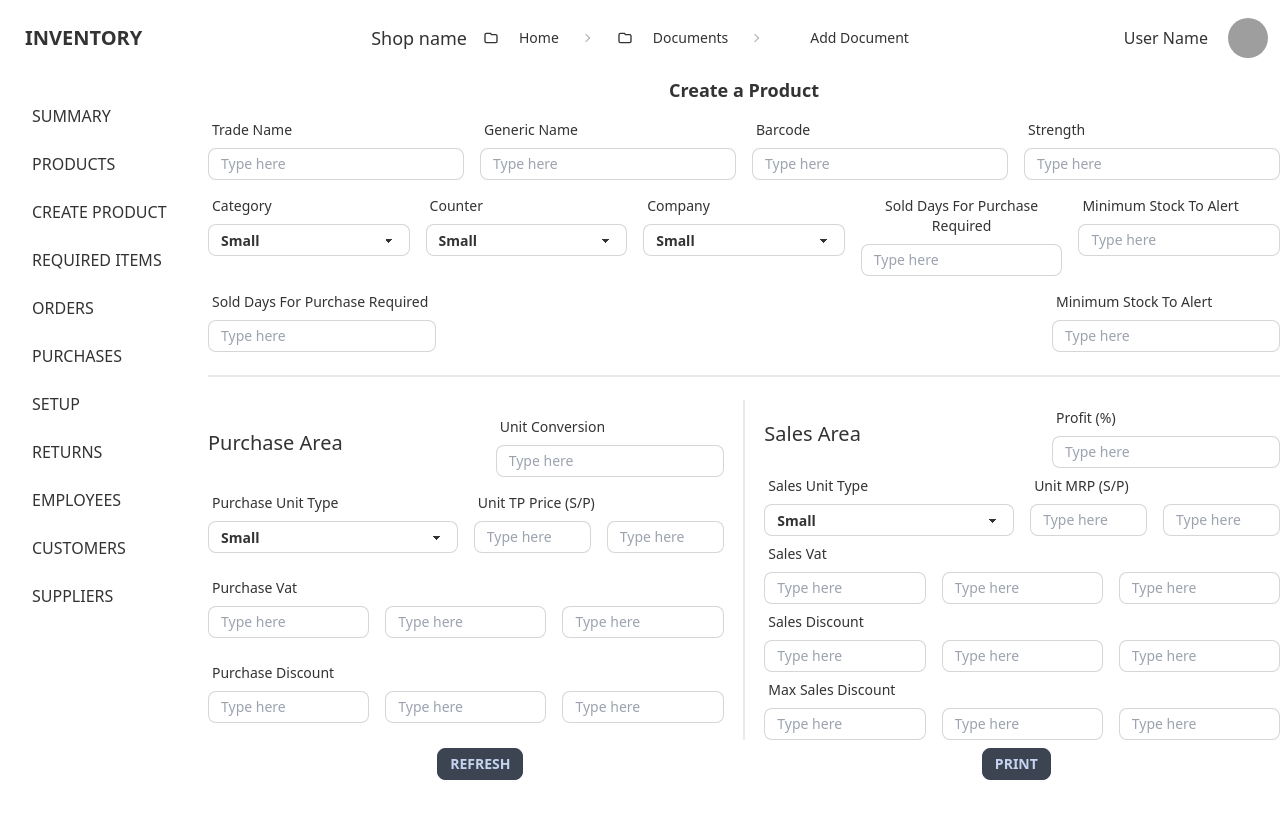
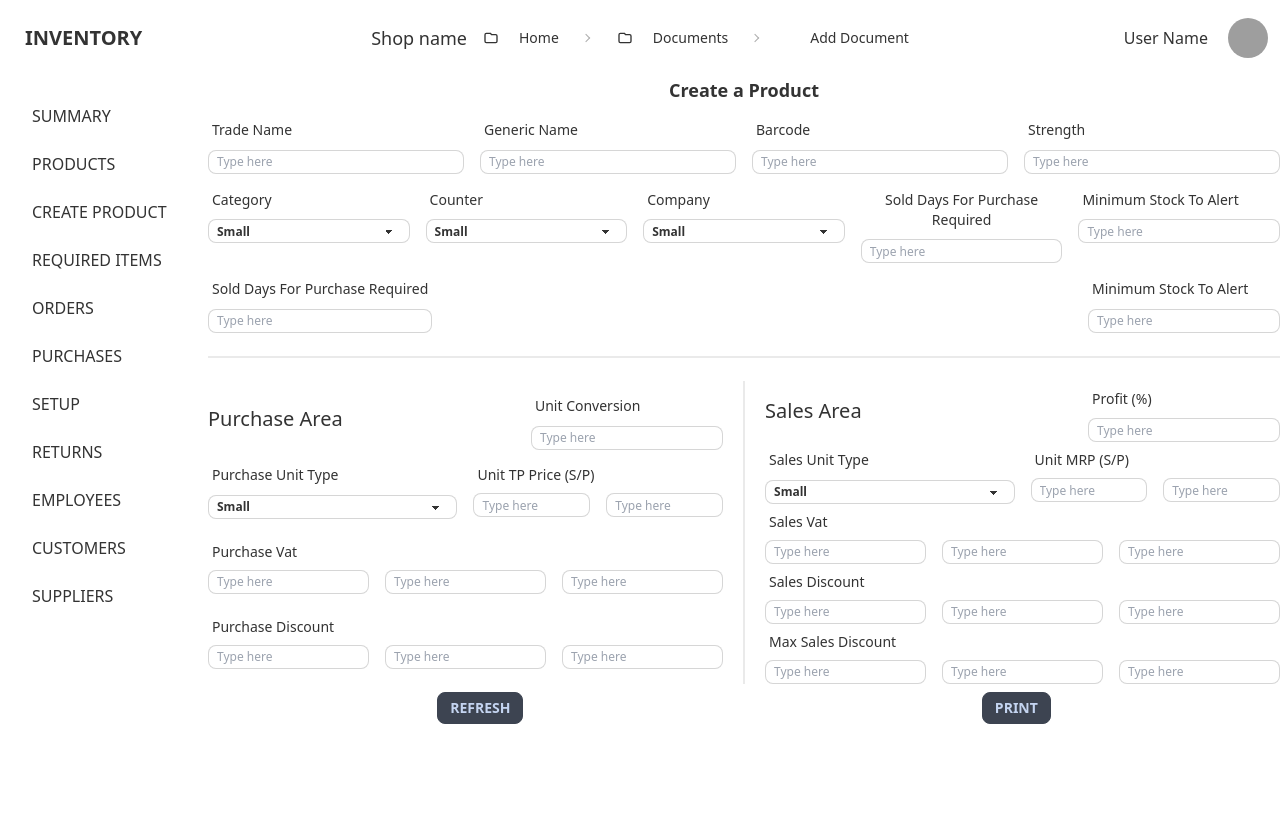
Before and after one commit to nDevers/inventory-management-system, a React (Create React App) app: page /dashboard/create-product in a window 1280 px wide. Shown: the top 818 px of the page. Built offline with nearby package versions, Linux system fonts and the light colour scheme; grey boxes are pictures that could not be loaded.

Commit message:
create product text and select is small

```diff
--- a/src/App.js
+++ b/src/App.js
@@ -25,8 +25,9 @@ import Returns from './Pages/Dashboard/Returns';
 import Employees from './Pages/Dashboard/Employees';
 import Customers from './Pages/Dashboard/Customers';
 import Suppliers from './Pages/Dashboard/Suppliers';
-import Setup from './Pages/Dashboard/Setup';
+import Setup from './Pages/Dashboard/Setup/Setup';
 import CreateProduct from './Pages/Dashboard/Products/CreateProduct';
+import SetupCategories from './Pages/Dashboard/Setup/SetupCategories';
 
 function App() {
   return (
@@ -57,6 +58,7 @@ function App() {
           <Route path='employees' element={<Employees />} />
           <Route path='customers' element={<Customers />} />
           <Route path='suppliers' element={<Suppliers />} />
+          <Route path='setup-category' element={<SetupCategories />} />
         </Route>
         <Route path="*" element={<NotFound />} />
       </Routes>
--- a/src/pages/Dashboard/Products/CreateProduct.js
+++ b/src/pages/Dashboard/Products/CreateProduct.js
@@ -10,28 +10,28 @@ const CreateProduct = () => {
                     <label class="label">
                         <span class="label-text">Trade Name</span>
                     </label>
-                    <input type="text" placeholder="Type here" class="input input-sm input-bordered w-full max-w-xs" />
+                    <input type="text" placeholder="Type here" class="input input-xs input-bordered w-full max-w-xs" />
                 </div>
 
                 <div>
                     <label class="label">
                         <span class="label-text">Generic Name</span>
                     </label>
-                    <input type="text" placeholder="Type here" class="input input-sm input-bordered w-full max-w-xs" />
+                    <input type="text" placeholder="Type here" class="input input-xs input-bordered w-full max-w-xs" />
                 </div>
 
                 <div>
                     <label class="label">
                         <span class="label-text">Barcode</span>
                     </label>
-                    <input type="text" placeholder="Type here" class="input input-sm input-bordered w-full max-w-xs" />
+                    <input type="text" placeholder="Type here" class="input input-xs input-bordered w-full max-w-xs" />
                 </div>
 
                 <div className="div">
                     <label class="label">
                         <span class="label-text">Strength</span>
                     </label>
-                    <input type="text" placeholder="Type here" class="input input-sm input-bordered w-full max-w-xs" />
+                    <input type="text" placeholder="Type here" class="input input-xs input-bordered w-full max-w-xs" />
                 </div>
             </div>
 
@@ -40,7 +40,7 @@ const CreateProduct = () => {
                     <label class="label">
                         <span class="label-text">Category</span>
                     </label>
-                    <select class="select select-bordered select-sm w-full max-w-xs">
+                    <select class="select select-bordered select-xs w-full max-w-xs">
                         <option disabled selected>Small</option>
                         <option>Small Apple</option>
                         <option>Small Orange</option>
@@ -52,7 +52,7 @@ const CreateProduct = () => {
                     <label class="label">
                         <span class="label-text">Counter</span>
                     </label>
-                    <select class="select select-bordered select-sm w-full max-w-xs">
+                    <select class="select select-bordered select-xs w-full max-w-xs">
                         <option disabled selected>Small</option>
                         <option>Small Apple</option>
                         <option>Small Orange</option>
@@ -64,7 +64,7 @@ const CreateProduct = () => {
                     <label class="label">
                         <span class="label-text">Company</span>
                     </label>
-                    <select class="select select-bordered select-sm w-full max-w-xs">
+                    <select class="select select-bordered select-xs w-full max-w-xs">
                         <option disabled selected>Small</option>
                         <option>Small Apple</option>
                         <option>Small Orange</option>
@@ -76,14 +76,14 @@ const CreateProduct = () => {
                     <label class="label">
                         <span class="label-text">Sold Days For Purchase Required</span>
                     </label>
-                    <input type="text" placeholder="Type here" class="input input-sm input-bordered w-full max-w-xs" />
+                    <input type="text" placeholder="Type here" class="input input-xs input-bordered w-full max-w-xs" />
                 </div>
 
                 <div>
                     <label class="label">
                         <span class="label-text">Minimum Stock To Alert</span>
                     </label>
-                    <input type="text" placeholder="Type here" class="input input-sm input-bordered w-full max-w-xs" />
+                    <input type="text" placeholder="Type here" class="input input-xs input-bordered w-full max-w-xs" />
                 </div>
             </div>
 
@@ -92,14 +92,14 @@ const CreateProduct = () => {
                     <label class="label">
                         <span class="label-text">Sold Days For Purchase Required</span>
                     </label>
-                    <input type="text" placeholder="Type here" class="input input-sm input-bordered w-full max-w-xs" />
+                    <input type="text" placeholder="Type here" class="input input-xs input-bordered w-full max-w-xs" />
                 </div>
 
                 <div>
                     <label class="label">
                         <span class="label-text">Minimum Stock To Alert</span>
                     </label>
-                    <input type="text" placeholder="Type here" class="input input-sm input-bordered w-full max-w-xs" />
+                    <input type="text" placeholder="Type here" class="input input-xs input-bordered w-full max-w-xs" />
                 </div>
             </div>
 
@@ -113,7 +113,7 @@ const CreateProduct = () => {
                             <label class="label">
                                 <span class="label-text">Unit Conversion</span>
                             </label>
-                            <input type="text" placeholder="Type here" class="input input-sm input-bordered w-full max-w-xs" />
+                            <input type="text" placeholder="Type here" class="input input-xs input-bordered w-full max-w-xs" />
                         </div>
                     </div>
 
@@ -122,7 +122,7 @@ const CreateProduct = () => {
                             <label class="label">
                                 <span class="label-text">Purchase Unit Type</span>
                             </label>
-                            <select class="select select-bordered select-sm w-full max-w-xs">
+                            <select class="select select-bordered select-xs w-full max-w-xs">
                                 <option disabled selected>Small</option>
                                 <option>Small Apple</option>
                                 <option>Small Orange</option>
@@ -135,8 +135,8 @@ const CreateProduct = () => {
                                 <span class="label-text">Unit TP Price (S/P)</span>
                             </label>
                             <div className='flex justify-between gap-4'>
-                                <input type="text" placeholder="Type here" class="input input-sm input-bordered w-full" />
-                                <input type="text" placeholder="Type here" class="input input-sm input-bordered w-full" />
+                                <input type="text" placeholder="Type here" class="input input-xs input-bordered w-full" />
+                                <input type="text" placeholder="Type here" class="input input-xs input-bordered w-full" />
                             </div>
                         </div>
                     </div>
@@ -146,9 +146,9 @@ const CreateProduct = () => {
                             <span class="label-text">Purchase Vat</span>
                         </label>
                         <div className="grid grid-cols-3 gap-4">
-                            <input type="text" placeholder="Type here" class="input input-sm input-bordered max-w-xs" />
-                            <input type="text" placeholder="Type here" class="input input-sm input-bordered w-full" />
-                            <input type="text" placeholder="Type here" class="input input-sm input-bordered w-full" />
+                            <input type="text" placeholder="Type here" class="input input-xs input-bordered max-w-xs" />
+                            <input type="text" placeholder="Type here" class="input input-xs input-bordered w-full" />
+                            <input type="text" placeholder="Type here" class="input input-xs input-bordered w-full" />
                         </div>
                     </div>
 
@@ -157,9 +157,9 @@ const CreateProduct = () => {
                             <span class="label-text">Purchase Discount</span>
                         </label>
                         <div className="grid grid-cols-3 gap-4">
-                            <input type="text" placeholder="Type here" class="input input-sm input-bordered max-w-xs" />
-                            <input type="text" placeholder="Type here" class="input input-sm input-bordered w-full" />
-                            <input type="text" placeholder="Type here" class="input input-sm input-bordered w-full" />
+                            <input type="text" placeholder="Type here" class="input input-xs input-bordered max-w-xs" />
+                            <input type="text" placeholder="Type here" class="input input-xs input-bordered w-full" />
+                            <input type="text" placeholder="Type here" class="input input-xs input-bordered w-full" />
                         </div>
                     </div>
                 </div>
@@ -171,7 +171,7 @@ const CreateProduct = () => {
                             <label class="label">
                                 <span class="label-text">Profit (%)</span>
                             </label>
-                            <input type="text" placeholder="Type here" class="input input-sm input-bordered w-full max-w-xs" />
+                            <input type="text" placeholder="Type here" class="input input-xs input-bordered w-full max-w-xs" />
                         </div>
                     </div>
 
@@ -180,7 +180,7 @@ const CreateProduct = () => {
                             <label class="label">
                                 <span class="label-text">Sales Unit Type</span>
                             </label>
-                            <select class="select select-bordered select-sm w-full max-w-xs">
+                            <select class="select select-bordered select-xs w-full max-w-xs">
                                 <option disabled selected>Small</option>
                                 <option>Small Apple</option>
                                 <option>Small Orange</option>
@@ -193,8 +193,8 @@ const CreateProduct = () => {
                                 <span class="label-text">Unit MRP (S/P)</span>
                             </label>
                             <div className='flex justify-between gap-4'>
-                                <input type="text" placeholder="Type here" class="input input-sm input-bordered w-full" />
-                                <input type="text" placeholder="Type here" class="input input-sm input-bordered w-full" />
+                                <input type="text" placeholder="Type here" class="input input-xs input-bordered w-full" />
+                                <input type="text" placeholder="Type here" class="input input-xs input-bordered w-full" />
                             </div>
                         </div>
                     </div>
@@ -204,9 +204,9 @@ const CreateProduct = () => {
                             <span class="label-text">Sales Vat</span>
                         </label>
                         <div className="grid grid-cols-3 gap-4">
-                            <input type="text" placeholder="Type here" class="input input-sm input-bordered max-w-xs" />
-                            <input type="text" placeholder="Type here" class="input input-sm input-bordered w-full" />
-                            <input type="text" placeholder="Type here" class="input input-sm input-bordered w-full" />
+                            <input type="text" placeholder="Type here" class="input input-xs input-bordered max-w-xs" />
+                            <input type="text" placeholder="Type here" class="input input-xs input-bordered w-full" />
+                            <input type="text" placeholder="Type here" class="input input-xs input-bordered w-full" />
                         </div>
                     </div>
 
@@ -215,9 +215,9 @@ const CreateProduct = () => {
                             <span class="label-text">Sales Discount</span>
                         </label>
                         <div className="grid grid-cols-3 gap-4">
-                            <input type="text" placeholder="Type here" class="input input-sm input-bordered max-w-xs" />
-                            <input type="text" placeholder="Type here" class="input input-sm input-bordered w-full" />
-                            <input type="text" placeholder="Type here" class="input input-sm input-bordered w-full" />
+                            <input type="text" placeholder="Type here" class="input input-xs input-bordered max-w-xs" />
+                            <input type="text" placeholder="Type here" class="input input-xs input-bordered w-full" />
+                            <input type="text" placeholder="Type here" class="input input-xs input-bordered w-full" />
                         </div>
                     </div>
 
@@ -226,9 +226,9 @@ const CreateProduct = () => {
                             <span class="label-text">Max Sales Discount</span>
                         </label>
                         <div className="grid grid-cols-3 gap-4">
-                            <input type="text" placeholder="Type here" class="input input-sm input-bordered max-w-xs" />
-                            <input type="text" placeholder="Type here" class="input input-sm input-bordered w-full" />
-                            <input type="text" placeholder="Type here" class="input input-sm input-bordered w-full" />
+                            <input type="text" placeholder="Type here" class="input input-xs input-bordered max-w-xs" />
+                            <input type="text" placeholder="Type here" class="input input-xs input-bordered w-full" />
+                            <input type="text" placeholder="Type here" class="input input-xs input-bordered w-full" />
                         </div>
                     </div>
                 </div>
--- a/src/pages/Dashboard/Setup.js
+++ /dev/null
@@ -1,11 +0,0 @@
-import React from 'react';
-
-const Setup = () => {
-    return (
-        <div>
-            <h2>Setup</h2>
-        </div>
-    );
-};
-
-export default Setup;
--- /dev/null
+++ b/src/pages/Dashboard/Setup/Setup.js
@@ -0,0 +1,21 @@
+import React from 'react';
+import { Link, useNavigate } from 'react-router-dom';
+
+const Setup = () => {
+    const navigate = useNavigate();
+
+    return (
+        <div>
+            <div className="flex justify-between mb-6">
+                <button onClick={() => navigate('setup-category')} class="btn modal-button gap-2">
+                    New Category
+                </button>
+                <button class="btn gap-2">
+                    Print
+                </button>
+            </div>
+        </div>
+    );
+};
+
+export default Setup;
--- /dev/null
+++ b/src/pages/Dashboard/Setup/SetupCategories.js
@@ -0,0 +1,48 @@
+import React from 'react';
+
+const SetupCategories = () => {
+    return (
+        <div>
+            <h2>Setup Category</h2>
+
+            <div className='grid grid-cols-3'>
+                <div>
+                    <label class="label">
+                        <span class="label-text">Trade Name</span>
+                    </label>
+                    <input type="text" placeholder="Type here" class="input input-sm input-bordered w-full max-w-xs" />
+                </div>
+
+                <div>
+                    <label class="label">
+                        <span class="label-text">Trade Name</span>
+                    </label>
+                    <input type="text" placeholder="Type here" class="input input-sm input-bordered w-full max-w-xs" />
+                </div>
+
+                <div className="div">
+                    <label class="label">
+                        <span class="label-text">Category</span>
+                    </label>
+                    <select class="select select-bordered select-sm w-full max-w-xs">
+                        <option disabled selected>Small</option>
+                        <option>Small Apple</option>
+                        <option>Small Orange</option>
+                        <option>Small Tomato</option>
+                    </select>
+                </div>
+            </div>
+
+            <div className='flex justify-around items-center my-6'>
+                <button class="btn btn-sm gap-2">
+                    Save
+                </button>
+                <button class="btn btn-sm gap-2">
+                    Cancel
+                </button>
+            </div>
+        </div>
+    );
+};
+
+export default SetupCategories;
```
